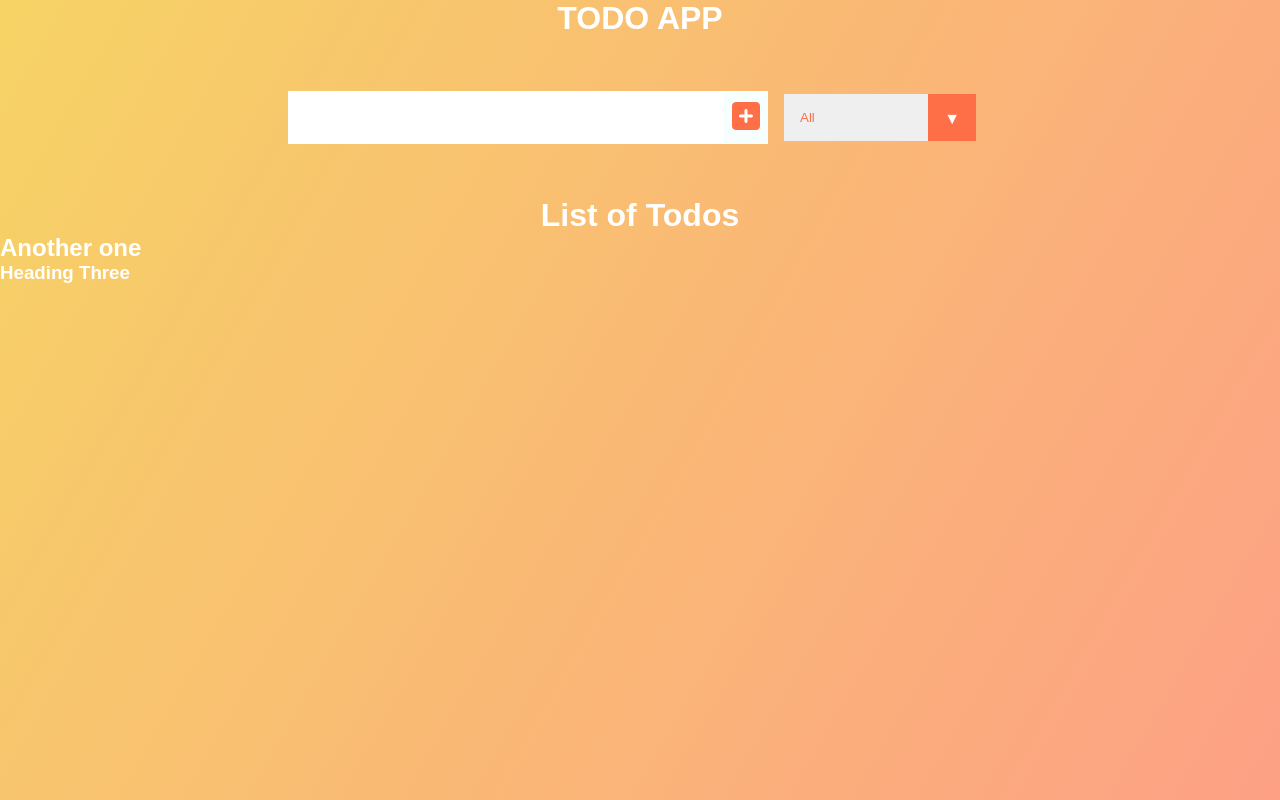
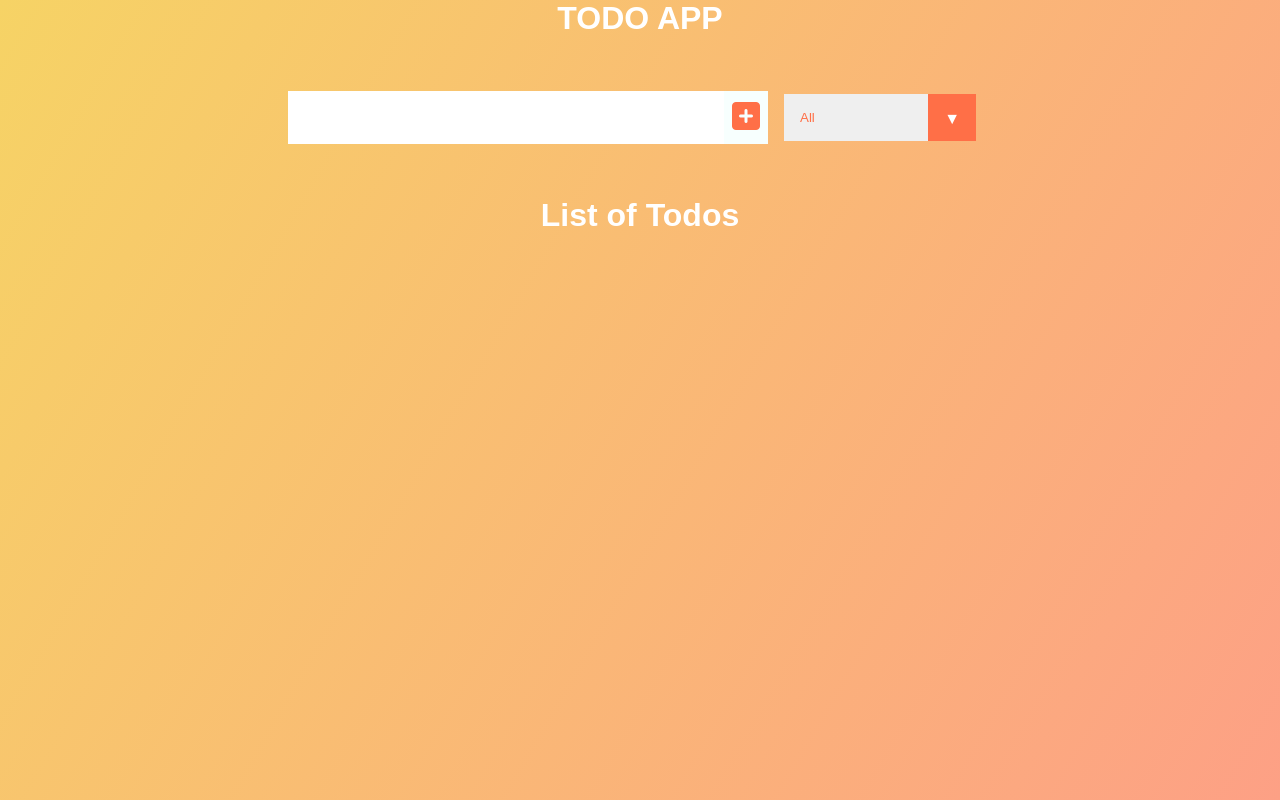
Before and after one commit to bipinrai054/todo-app, a React (Create React App) app: page / in a window 1280 px wide. Built offline with nearby package versions, Linux system fonts and the light colour scheme.

Commit message:
h2 and h3 changed

```diff
--- a/src/App.js
+++ b/src/App.js
@@ -38,8 +38,6 @@ function App() {
         setStatus={setStatus}
       />
       <h1>List of Todos</h1>
-      <h2>Another one</h2>
-      <h3>Heading Three</h3>
       <TodoList
         filteredTodos={filteredTodos}
         setTodos={setTodos}
```
